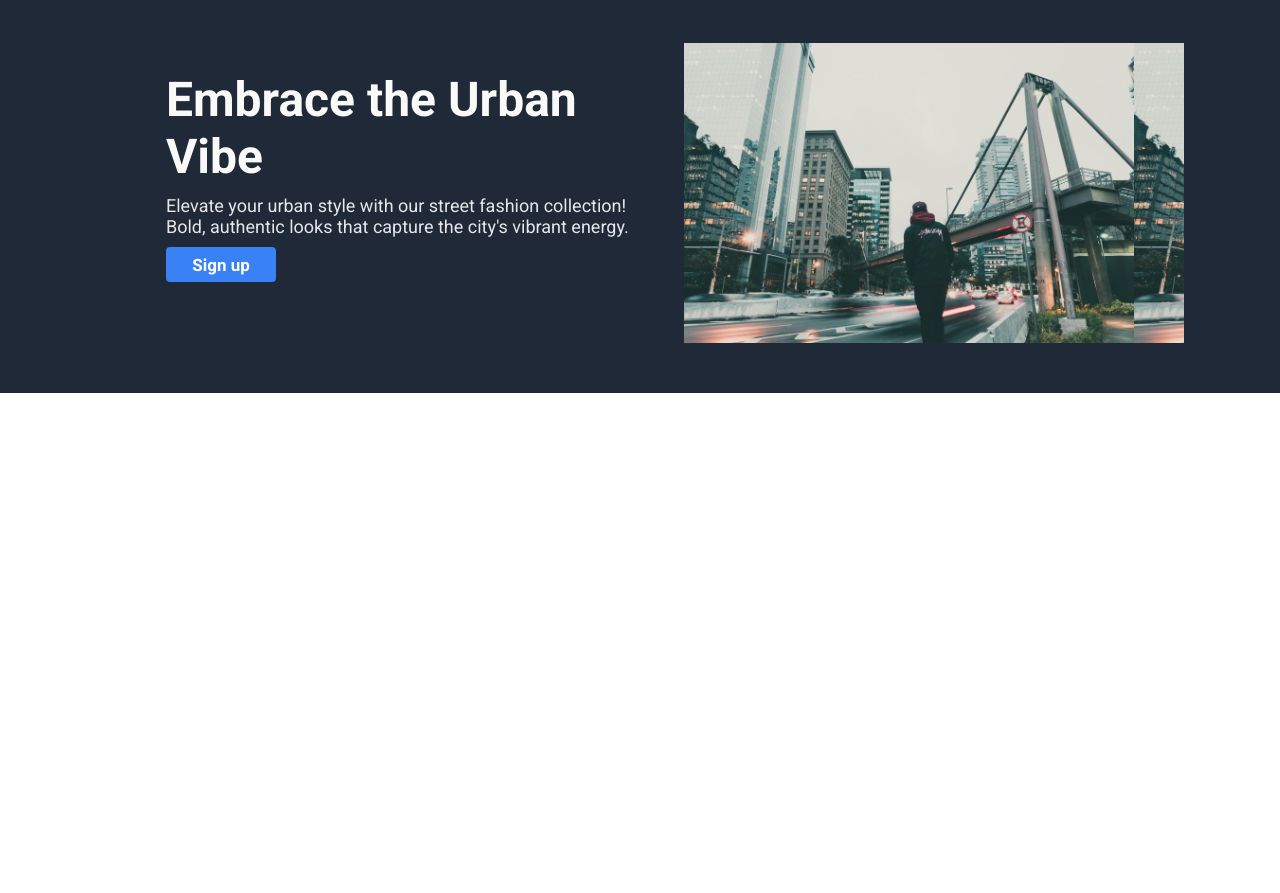
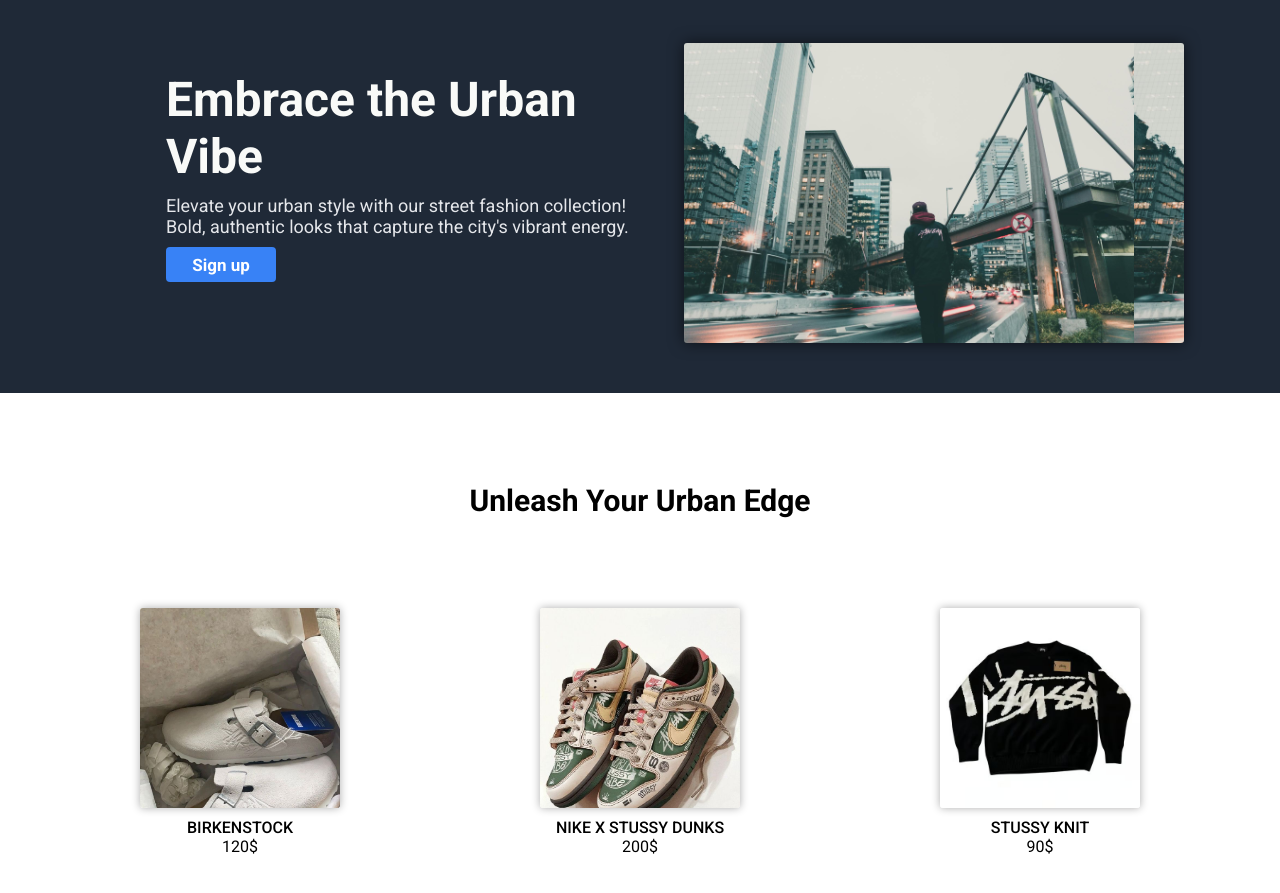
Before and after one commit to prasunTimalsina/landing_page, a plain HTML site: page index.html in a window 1280 px wide. Shown: the part 123-1016 px from the top of the page. Before the commit the page ends 800 px from the top, so only its background shows below. Drawn offline with Linux system fonts and the light colour scheme.

Commit message:
Complete mid-section

```diff
--- a/index.html
+++ b/index.html
@@ -7,7 +7,7 @@
     <link rel="stylesheet" href="style.css" />
   </head>
   <body>
-    <div class="hero">
+    <section class="hero">
       <div class="nav">
         <div class="logo"><img src="images/logo.png" alt="logo picture" /></div>
         <div class="nav-links">
@@ -31,6 +31,29 @@
           <!-- <img src="images/stussy.jpg" alt="streetwear Photo" /> -->
         </div>
       </div>
-    </div>
+    </section>
+
+    <section class="mid-section">
+      <h2>Unleash Your Urban Edge</h2>
+      <div class="items">
+        <div>
+          <div class="item item-1"></div>
+          <p class="item-name">BIRKENSTOCK</p>
+          <p class="item-price">120$</p>
+        </div>
+
+        <div>
+          <div class="item item-2"></div>
+          <p class="item-name">NIKE X STUSSY DUNKS</p>
+          <p class="item-price">200$</p>
+        </div>
+
+        <div>
+          <div class="item item-3"></div>
+          <p class="item-name">STUSSY KNIT</p>
+          <p class="item-price">90$</p>
+        </div>
+      </div>
+    </section>
   </body>
 </html>
--- a/style.css
+++ b/style.css
@@ -29,6 +29,8 @@
   height: 300px;
   width: 500px;
   background-size: contain;
+  box-shadow: 0 0 15px rgba(0, 0, 0, 0.6);
+  border-radius: 3px;
 }
 
 .nav {
@@ -101,3 +103,53 @@
   border: 2px solid #eff0f3;
   background-color: #6f89bb;
 }
+
+.mid-section {
+  margin-top: 50px;
+  width: 100%;
+  padding: 40px;
+}
+
+.mid-section h2 {
+  font-size: 30px;
+  text-align: center;
+}
+
+.items {
+  width: 100%;
+  display: flex;
+  justify-content: center;
+  gap: 200px;
+  padding: 40px;
+}
+
+.item {
+  height: 200px;
+  width: 200px;
+  box-shadow: 0 0 8px rgba(0, 0, 0, 0.327);
+  border-radius: 3px;
+  background-size: cover;
+  margin-top: 50px;
+}
+
+.item-1 {
+  background-image: url(images/birkenstock.jpg);
+}
+
+.item-2 {
+  background-image: url(images/Dunks.jpg);
+}
+
+.item-3 {
+  background-image: url(images/sweater.jpg);
+}
+
+.item-name {
+  font-weight: 500;
+  margin-top: 10px;
+  text-align: center;
+}
+
+.item-price {
+  text-align: center;
+}
```
Also changed, not shown: images/Dunks.jpg (added), images/birkenstock.jpg (added), images/hoodie.jpg (added), images/street.jpg (added), images/sweater.jpg (added).
